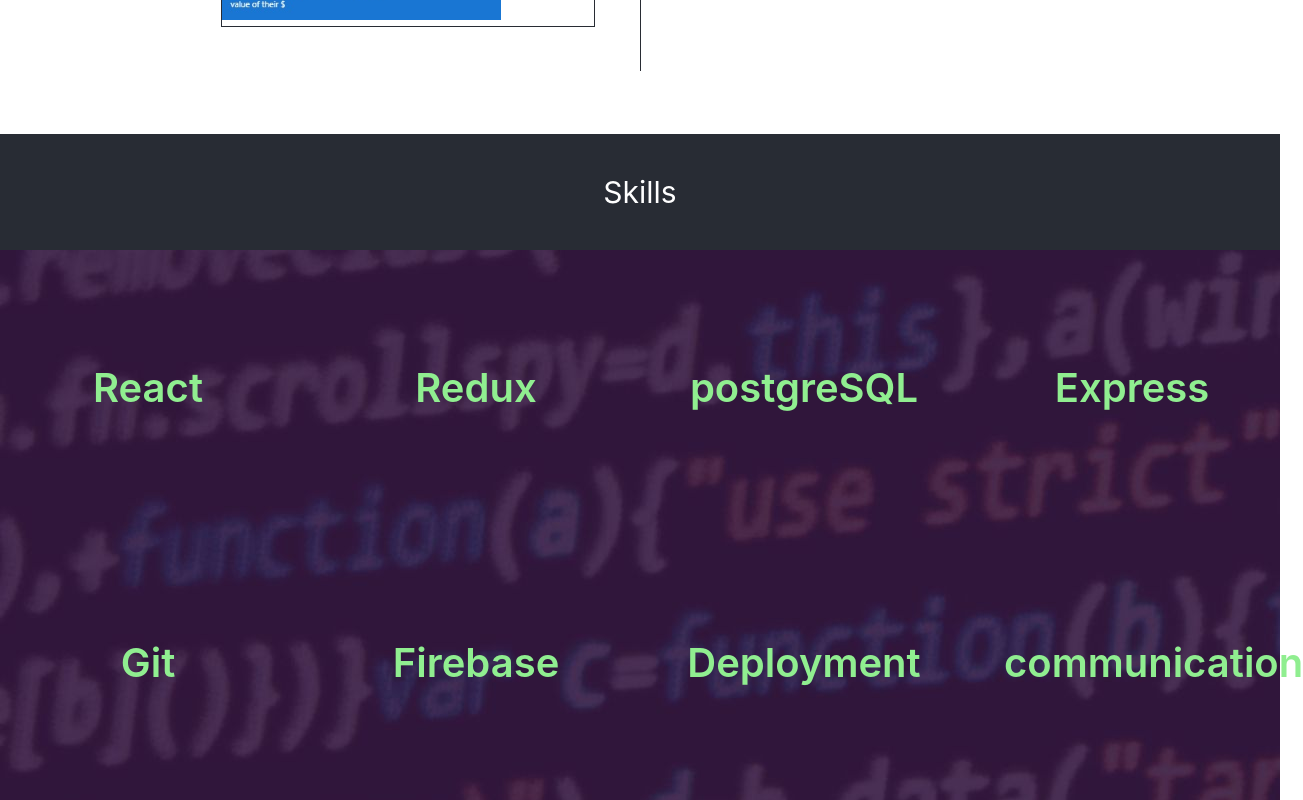
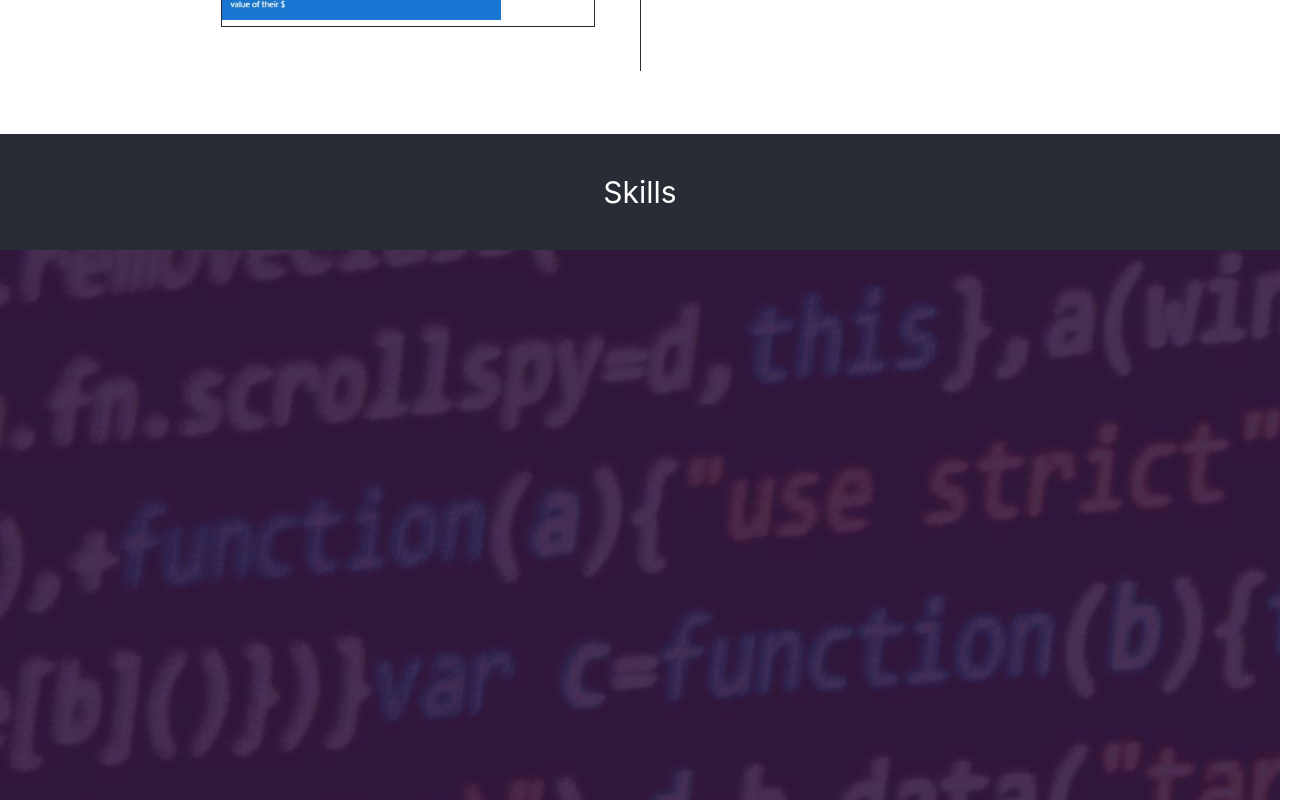
Before and after one commit to joshconstine/josh-website, a React (Create React App) app: page / in a window 1280 px wide. Shown: the part 4819-5619 px from the top of the page, 1303 px wide, since content can reach past the window. Built offline with nearby package versions, Linux system fonts and the light colour scheme.

Commit message:
stopping point

```diff
--- a/src/Skills.js
+++ b/src/Skills.js
@@ -20,13 +20,13 @@
         </Typography>
       </Box>
       <Box id="abs2">
-        {skills.map((skill, i) => {
+        {/* {skills.map((skill, i) => {
           return (
             <Box key={i} className="rel2">
               <Typography variant="p">{skill}</Typography>
             </Box>
           );
-        })}
+        })} */}
       </Box>
     </>
   );
```
